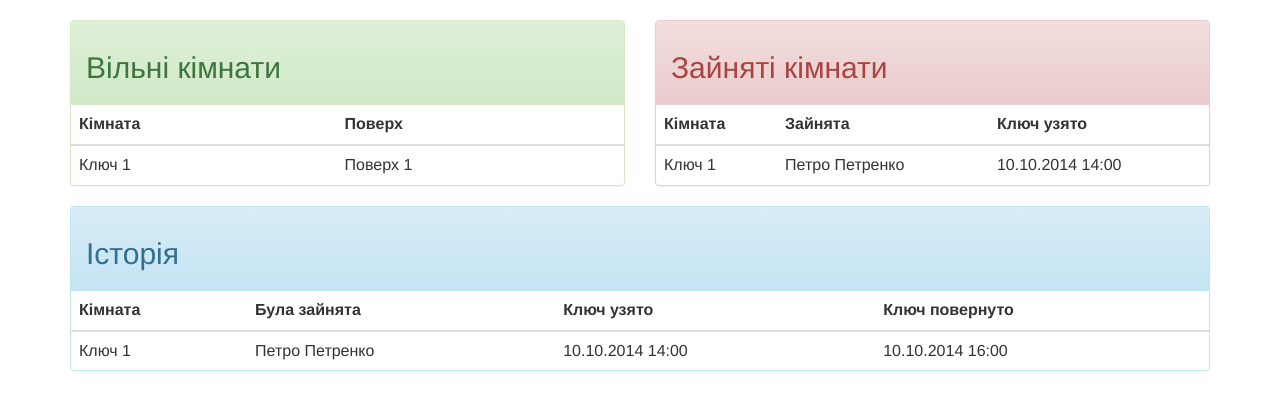
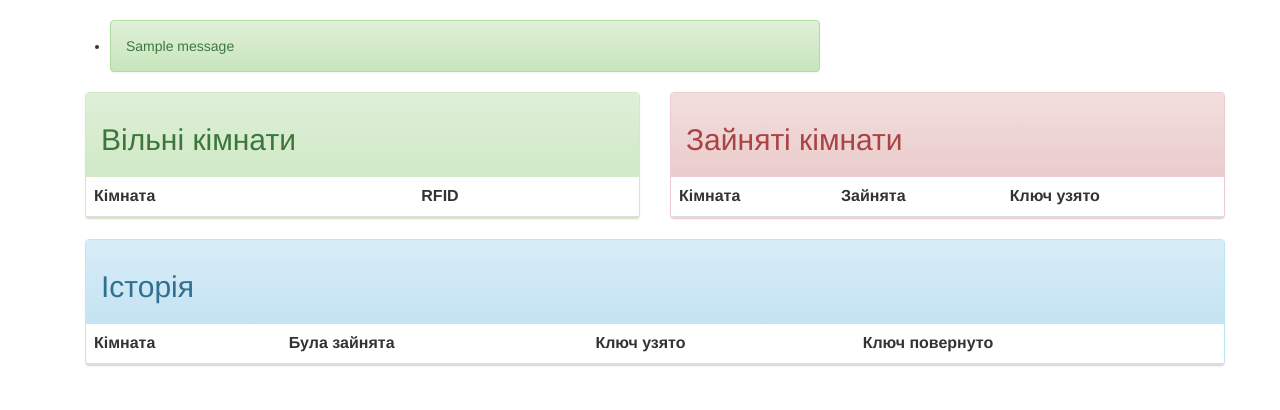
Before and after one commit to van9konst/keysafe.software, a Django app: page / in a window 1280 px wide. Shown: the part 52-462 px from the top of the page. Run offline with Django 3.2, Linux system fonts and the light colour scheme; tables that the repository leaves empty hold one stand-in row (values such as "Sample post"); one stand-in notice (Sample message) is shown; lists and menus that the app fills with data are empty; parts of the project's set-up code (start-up, migrations or seed data) failed here and were passed over; some libraries are stand-ins or nearby versions.

Commit message:
update webapp

```diff
--- /dev/null
+++ b/cad_webapp/keys/templates/keys/base.html
@@ -0,0 +1,43 @@
+{% load twitter_bootstrap %}
+<html>
+<head>
+  <title>Статистика ключів на кафедрі</title>
+  <link rel="stylesheet" href="//maxcdn.bootstrapcdn.com/bootstrap/3.2.0/css/bootstrap.min.css">
+  <link rel="stylesheet" href="//maxcdn.bootstrapcdn.com/bootstrap/3.2.0/css/bootstrap-theme.min.css">
+  <link href="https://fonts.googleapis.com/css?family=Inconsolata&subset=latin,cyrillic" rel="stylesheet" type="text/css">
+</head>
+<body>
+  <nav class="navbar navbar-inverse">
+  <div class="container-fluid">
+    <div class="navbar-header">
+      <a class="navbar-brand" href="{% url 'main' %}">Статистика ключів на кафедрі</a>
+    </div>
+    <ul class="nav navbar-nav navbar-right">
+      <li><a href="#"><span class="glyphicon glyphicon-user"></span> Sign Up</a></li>
+      <li><a href="#"><span class="glyphicon glyphicon-log-in"></span> Login</a></li>
+    </ul>
+  </div>
+  </nav>
+
+   <div class="content container">
+    <div class="row">
+      <div class="col-md-8">
+        {% if messages %}
+          <ul class="messages">
+            {% for msg in messages %}
+              <li>
+                <div class="alert alert-{{msg.level_tag}}" role="alert">
+         	        {{msg.message}}
+        	       </div>
+               </li>
+            {% endfor %}
+          </ul>
+        {% endif %}
+        {% block content %}
+        {% endblock %}
+      </div>
+    </div>
+  </div>
+
+</body>
+</html>
--- a/cad_webapp/keys/templates/keys/index.html
+++ b/cad_webapp/keys/templates/keys/index.html
@@ -1,23 +1,5 @@
-{% load twitter_bootstrap %}
-<html>
-<head>
-  <title>Статистика ключів на кафедрі</title>
-  <link rel="stylesheet" href="//maxcdn.bootstrapcdn.com/bootstrap/3.2.0/css/bootstrap.min.css">
-  <link rel="stylesheet" href="//maxcdn.bootstrapcdn.com/bootstrap/3.2.0/css/bootstrap-theme.min.css">
-  <link href="https://fonts.googleapis.com/css?family=Inconsolata&subset=latin,cyrillic" rel="stylesheet" type="text/css">
-</head>
-<body>
-  <nav class="navbar navbar-inverse">
-  <div class="container-fluid">
-    <div class="navbar-header">
-      <a class="navbar-brand" href="{% url 'main' %}">Статистика ключів на кафедрі</a>
-    </div>
-    <ul class="nav navbar-nav navbar-right">
-      <li><a href="#"><span class="glyphicon glyphicon-user"></span> Sign Up</a></li>
-      <li><a href="#"><span class="glyphicon glyphicon-log-in"></span> Login</a></li>
-    </ul>
-  </div>
-  </nav>
+{% extends 'keys/base.html' %}
+  {% block content %}
 
   <div class="container">
     <div class="row">
@@ -28,14 +10,16 @@
                   <thead>
                         <tr>
                           <th>Кімната</th>
-                          <th>Поверх</th>
+                          <th>RFID</th>
                         </tr>
                     </thead>
                   <tbody>
+                      {% for key in available %}
                       <tr>
-                        <td>Ключ 1</td>
-                        <td>Поверх 1</td>
+                        <td>{{ key.room }}</td>
+                        <td>{{ key.rfid_s  }}</td>
                       </tr>
+                      {% endfor %}
                   </tbody>
             </table>
         </div>
@@ -52,11 +36,13 @@
                         </tr>
                     </thead>
                   <tbody>
+                      {% for item in taken %}
                       <tr>
-                        <td>Ключ 1</td>
-                        <td>Петро Петренко</td>
-                        <td>10.10.2014 14:00</td>
+                        <td>{{ item.key.room }}</td>
+                        <td>{{ item.date_taked|date:'Y-m-d H:i' }}</td>
+                        <td> {{ item.user.firstname }} {{ item.user.lastname }}</td>
                       </tr>
+                      {% endfor %}
                   </tbody>
             </table>
         </div>
@@ -74,16 +60,16 @@
                         </tr>
                     </thead>
                   <tbody>
+                      {% for item in history %}
                       <tr>
-                        <td>Ключ 1</td>
-                        <td>Петро Петренко</td>
-                        <td>10.10.2014 14:00</td>
-                        <td>10.10.2014 16:00</td>
+                        <td>{{ item.key.room }}</td>
+                        <td> {{ item.user.firstname }} {{ item.user.lastname }}</td>
+                        <td>{{ item.date_taked|date:'Y-m-d H:i' }}</td>
+                        <td>{{ item.date_returned|date:'Y-m-d H:i'}}</td>
                       </tr>
+                      {% endfor %}
                   </tbody>
         </table>
   </div>
   </div>
-
-</body>
-</html>
+  {% endblock %}
--- a/cad_webapp/keys/views.py
+++ b/cad_webapp/keys/views.py
@@ -7,6 +7,20 @@ sys.path.append("..") # Adds higher directory to python modules path.
 
 from database.models import User, Key, UserKeyLink
 
+check_history = UserKeyLink.userkeylink_get_data()
+if not check_history['errors'] or check_history['warnings']:
+    history = [i for i in check_history['data'] if i.date_returned]
+
+check_taken_keys = UserKeyLink.userkeylink_get_data()
+if not check_taken_keys['errors'] or check_taken_keys['warnings']:
+    taken = [i for i in check_taken_keys['data'] if not i.date_returned]
+
+check_available_keys = Key.key_get_available()
+if not check_available_keys['errors'] or check_available_keys['warnings']:
+    available = check_available_keys['data']
+
 class MyView(View):
     def get(self, request):
-        return render(request, 'keys/index.html', {})
+        return render(request, 'keys/index.html', {'available': available,
+                                                   'taken': taken,
+                                                   'history':history})
```
Also changed, not shown: database/models.py (+38 -7 lines).
